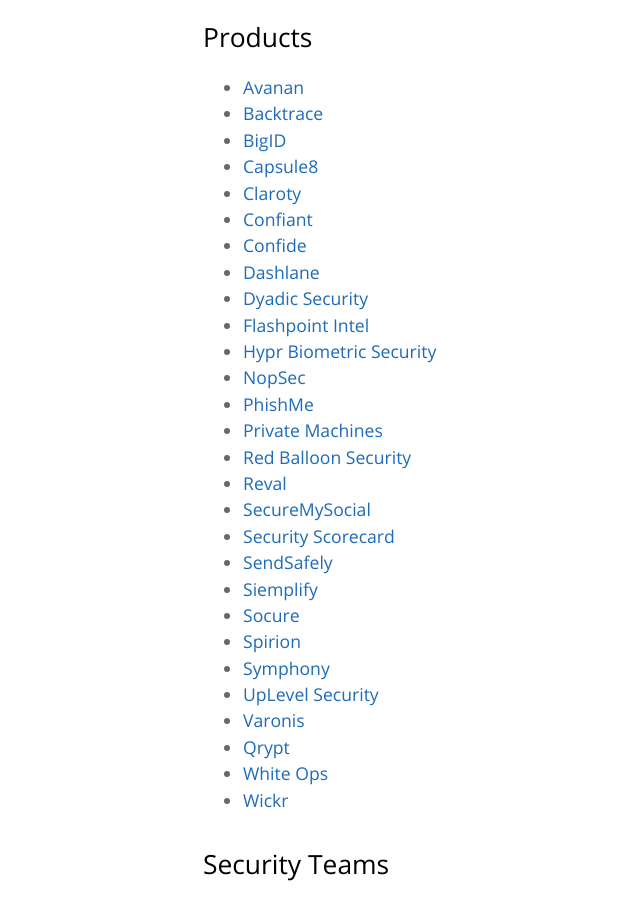
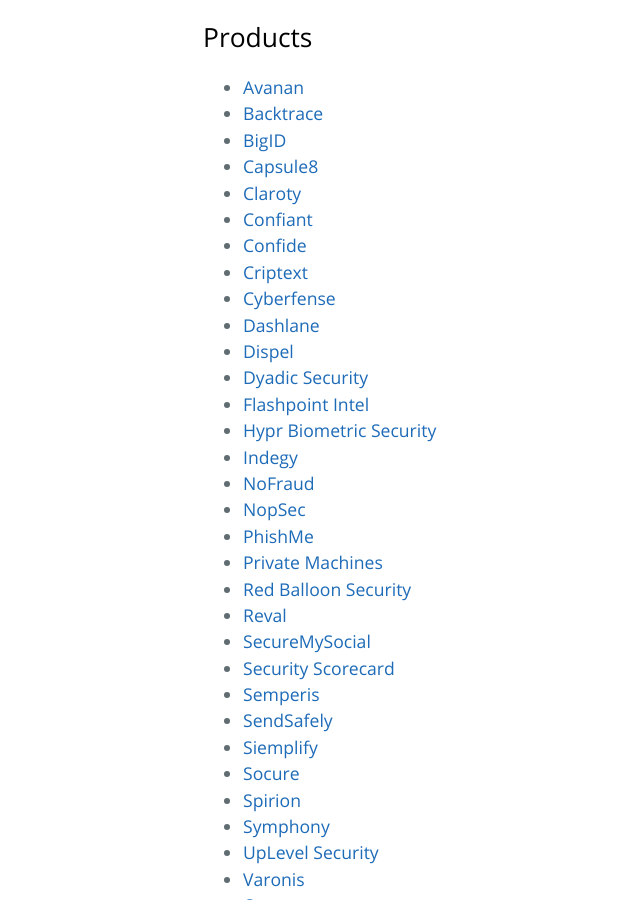
Before and after one commit to trailofbits/nyc-infosec, a Jekyll site: the page built from companies.md, in a window 1280 px wide and 900 px high, scrolled down 940 px. Shown: the whole window, without its empty margins (21-661 px from the left). Built offline with Jekyll 4.4.1, drawn with Linux system fonts in a browser that asks for light colours; our own code applies the rules of GitHub Pages for plain Markdown files.

Commit message:
found some more smaller startups

```diff
--- a/companies.md
+++ b/companies.md
@@ -36,10 +36,15 @@
 * [Claroty](https://www.claroty.com/)
 * [Confiant](https://www.confiant.com/)
 * [Confide](https://getconfide.com/)
+* [Criptext](https://criptext.com/)
+* [Cyberfense](https://cyberfense.com/)
 * [Dashlane](https://www.dashlane.com/)
+* [Dispel](https://dispel.io/)
 * [Dyadic Security](https://www.dyadicsec.com/)
 * [Flashpoint Intel](https://www.flashpoint-intel.com/)
 * [Hypr Biometric Security](https://www.hypr.com/)
+* [Indegy](https://indegy.com/)
+* [NoFraud](https://nofraud.com/)
 * [NopSec](https://www.nopsec.com/)
 * [PhishMe](https://phishme.com/)
 * [Private Machines](https://privatemachines.com/)
@@ -47,6 +52,7 @@
 * [Reval](https://www.reval.com/)
 * [SecureMySocial](https://www.securemysocial.com/)
 * [Security Scorecard](https://securityscorecard.com/)
+* [Semperis](https://semperis.com/)
 * [SendSafely](https://www.sendsafely.com/)
 * [Siemplify](https://www.siemplify.co/)
 * [Socure](https://www.socure.com/)
```
